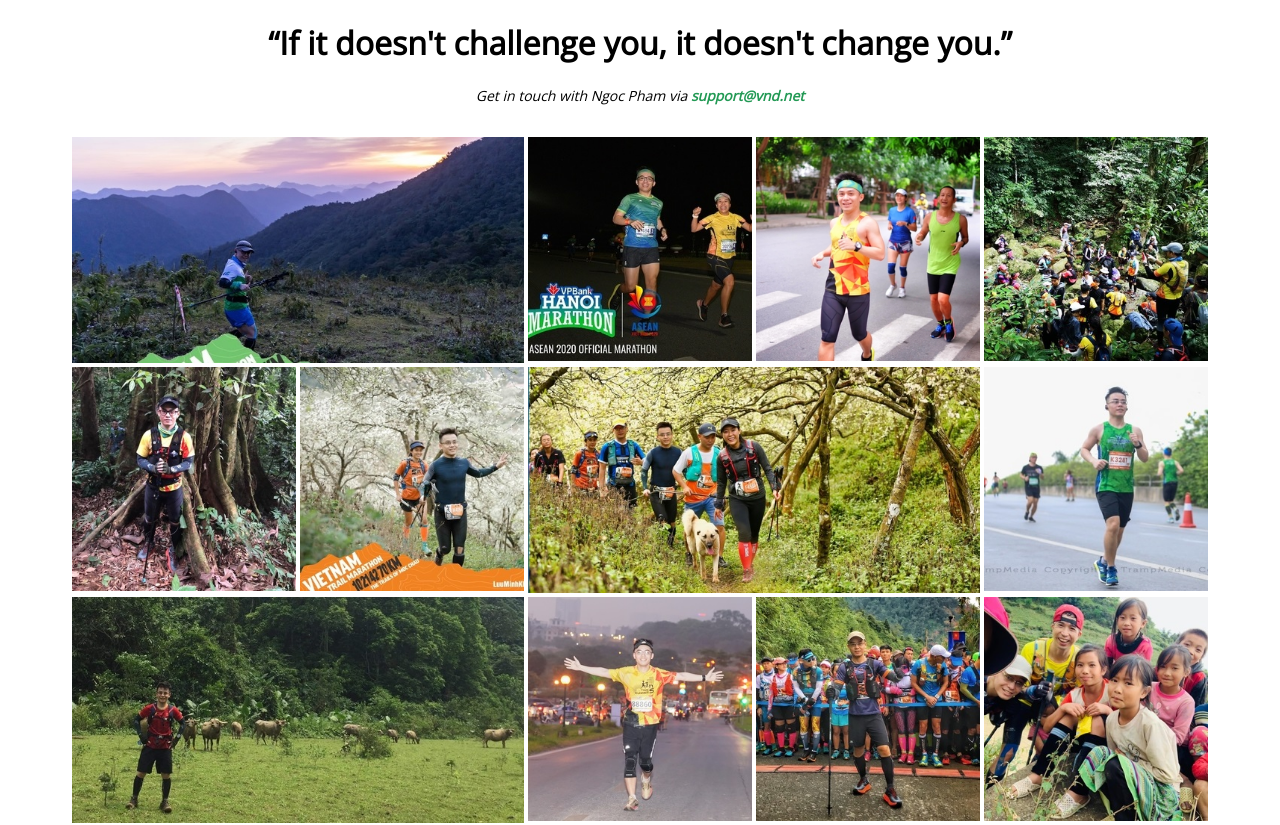
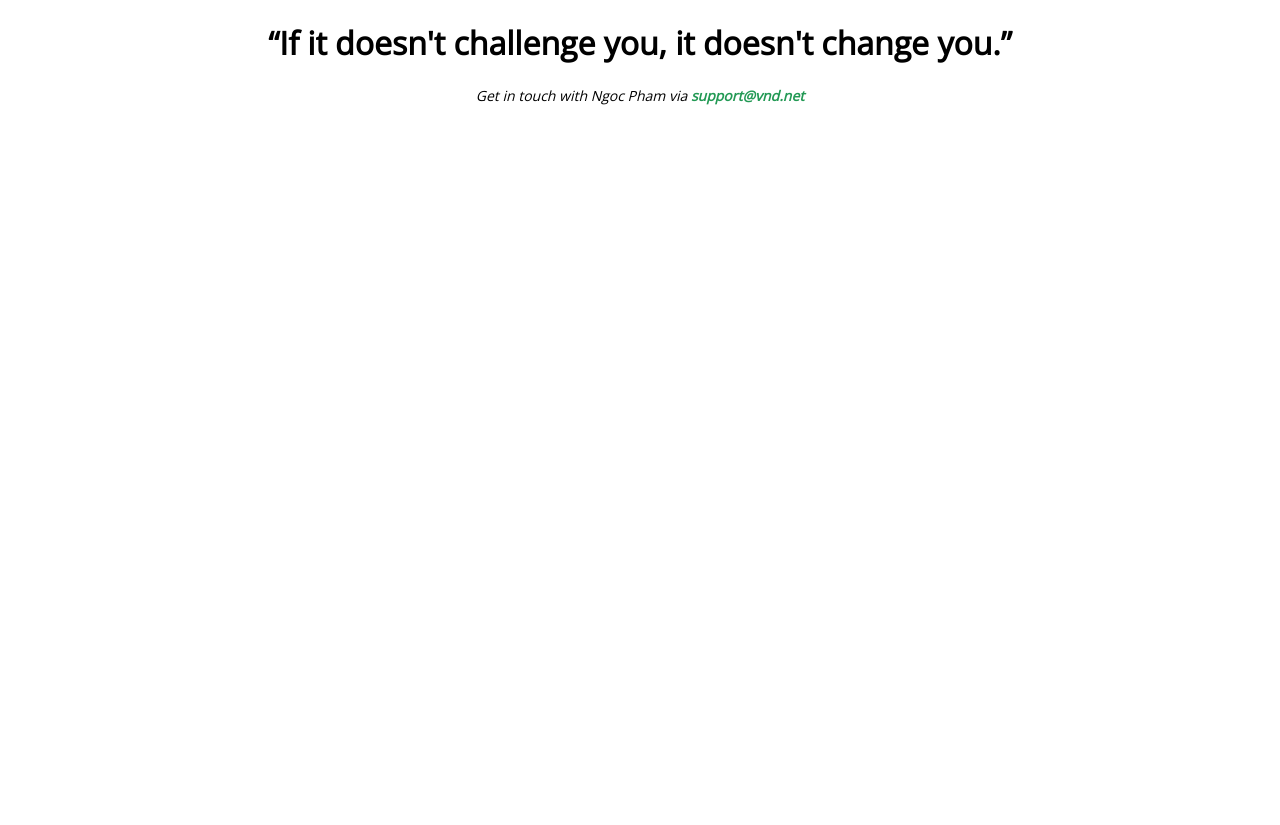
Before and after one commit to vnd-net/vnd-net.github.io, a plain HTML site: page index.html in a window 1280 px wide. After the commit the page ends 800 px from the top, so only its background shows below. Drawn offline with nearby package versions, Linux system fonts and the light colour scheme.

Commit message:
remove photos content

```diff
--- a/index.html
+++ b/index.html
@@ -15,59 +15,6 @@
     <div class="container">
         <h1 class="align-center">“If it doesn't challenge you, it doesn't change you.”</h1>
         <p>Get in touch with Ngoc Pham via <my-email data-user="support" data-domain="vnd.net">@</my-email></p>
-        <div id="carbon-block" align="center" style="margin:30px auto;"></div>
-        <div class="gallery">
-            <a href="images/full/01.vjm.jpg" class="big">
-                <img src="images/thumbs/01.vjm.jpg" alt="VJM" title="Vietnam Jungle Marathon 2020@Thanh Hoa"/>
-            </a>
-            <a href="images/full/02.vphm.jpg">
-                <img src="images/thumbs/02.vphm.jpg" alt="VPHM" title="VPBank Hanoi Marathon ASEAN 2020@Hanoi"/>
-            </a>
-            <a href="images/full/03.timest9.jpg">
-                <img src="images/thumbs/03.timest9.jpg" alt="Longrun" title="Regular Weekend Longrun@Hanoi"/>
-            </a>
-            <a href="images/full/04.bavi.jpg">
-                <img src="images/thumbs/04.bavi.jpg" alt="Bavi" title="Weekend Trekking@Ba Vi"/>
-            </a>
-            <div class="clear"></div>
-
-            <a href="images/full/05.bavi.jpg">
-                <img src="images/thumbs/05.bavi.jpg" alt="Bavi" title="Weekend Trekking@Ba Vi"/>
-            </a>
-            <a href="images/full/06.vtm.jpg">
-                <img src="images/thumbs/06.vtm.jpg" alt="VTM" title="Vietnam Trail Marathon 2020@Moc Chau"/>
-            </a>
-            <a href="images/full/07.vtm.jpg" class="big">
-                <img src="images/thumbs/07.vtm.jpg" alt="VTM" title="Vietnam Trail Marathon 2020@Moc Chau"/>
-            </a>
-            <a href="images/full/08.ecopark.jpg">
-                <img src="images/thumbs/08.ecopark.jpg" alt="Ecopark" title="Ecopark 2019@Hanoi"/>
-            </a>
-            <div class="clear"></div>
-
-            <a href="images/full/09.cucphuong.jpg" class="big">
-                <img src="images/thumbs/09.cucphuong.jpg" alt="Cuc Phuong" title="Cuc Phuong Trekking 2019@Ninh Binh"/>
-            </a>
-            <a href="images/full/10.lbm.jpg">
-                <img src="images/thumbs/10.lbm.jpg" alt="LBM" title="Long Bien Marathon 2019@Ha Noi"/>
-            </a>
-            <a href="images/full/11.vmm.jpg">
-                <img src="images/thumbs/11.vmm.jpg" alt="VMM" title="Vietnam Mountain Marathon 2019@Sapa"/>
-            </a>
-            <a href="images/full/12.vmm.jpg">
-                <img src="images/thumbs/12.vmm.jpg" alt="VMM" title="Vietnam Mountain Marathon 2019@Sapa"/>
-            </a>
-            <div class="clear"></div>
-        </div>
-    </div>
-    <script type="text/javascript" src="https://ajax.googleapis.com/ajax/libs/jquery/3.4.1/jquery.min.js"></script>
-    <script type="text/javascript" src="plugin/simple-lightbox.legacy.min.js"></script>
-    <script type="text/javascript" src="plugin/simple-lightbox.jquery.min.js"></script>
-    <script type="text/javascript" >
-        $(function(){
-            var gallery = $('.gallery a').simpleLightbox({navText:['&lsaquo;','&rsaquo;']});
-        });
-    </script>
     <!-- Global site tag (gtag.js) - Google Analytics -->
     <script async src="https://www.googletagmanager.com/gtag/js?id=UA-76073412-3"></script>
     <script>
```
